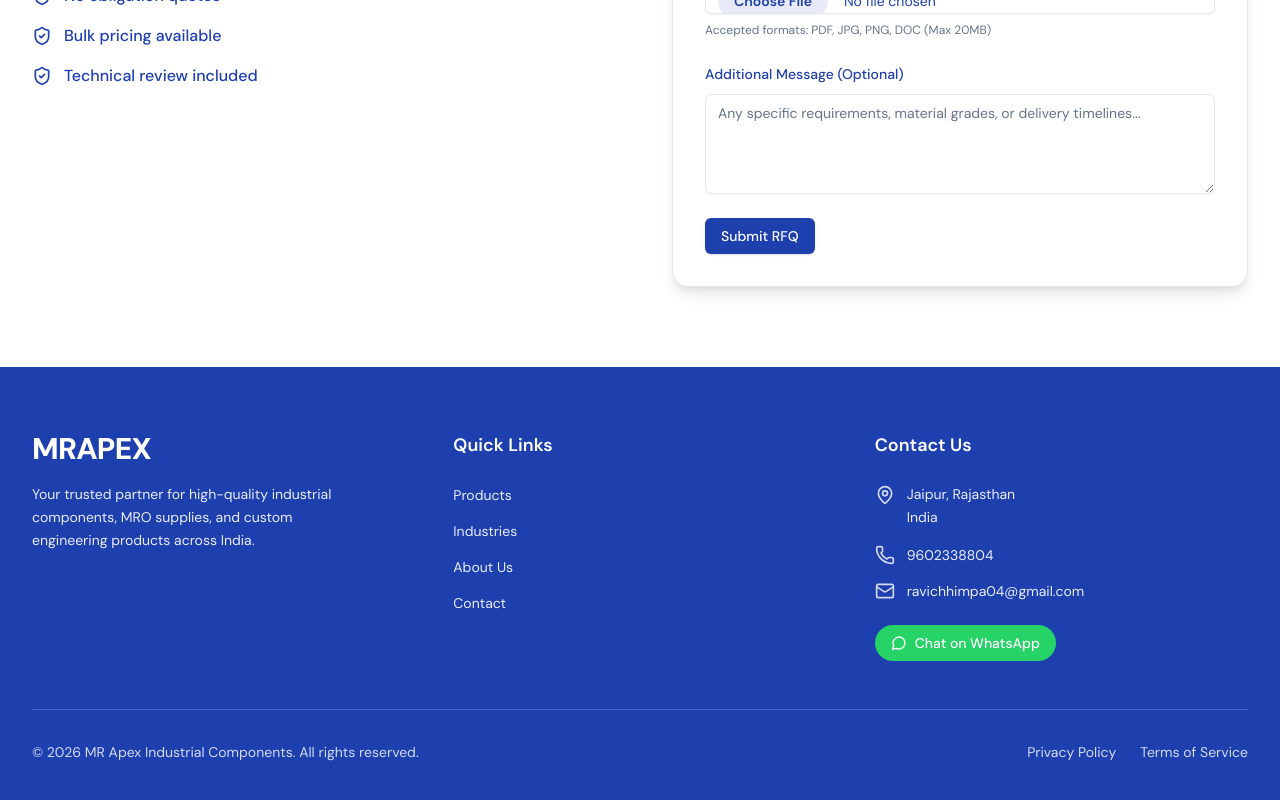
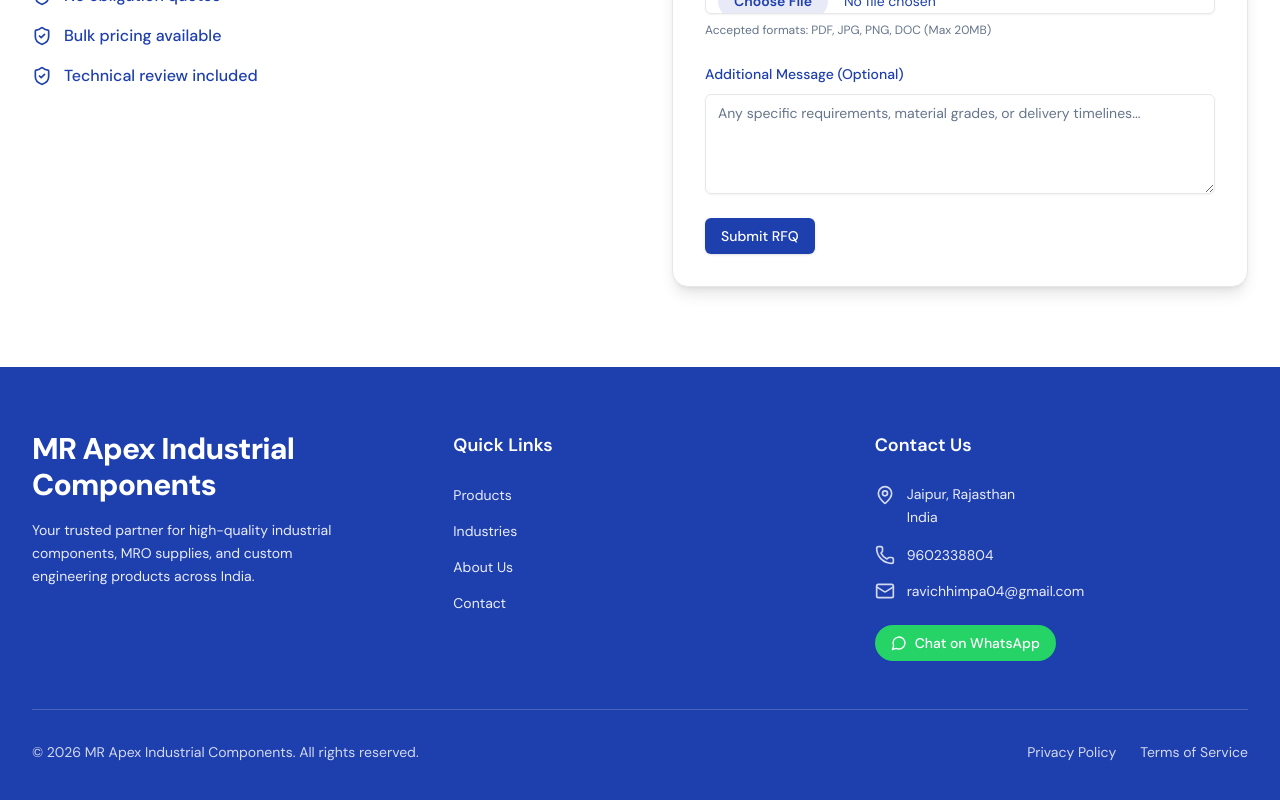
Before and after one commit to ravichhimpa04-lab/mrapex-industrial, a React (Vite) app in the folder apps/web/: page / in a window 1280 px wide. Shown: the part 3296-4096 px from the top of the page. Built offline with nearby package versions, Linux system fonts and the light colour scheme; the HTML template or start-up script is replaced by a standard one; what pocketbase would draw is missing.

Commit message:
FOOTER: Update company name in footer

```diff
--- a/apps/web/src/components/Footer.jsx
+++ b/apps/web/src/components/Footer.jsx
@@ -12,7 +12,7 @@
         <div className="grid grid-cols-1 md:grid-cols-3 gap-12">
           <div className="space-y-4">
             <span className="text-3xl font-extrabold tracking-tight block">
-              MRAPEX
+              MR Apex Industrial Components
             </span>
             <p className="text-sm opacity-90 leading-relaxed max-w-xs">
               Your trusted partner for high-quality industrial components, MRO supplies, and custom engineering products across India.
```
Also changed, not shown: apps/web/jsconfig.json (line endings or trailing spaces).
